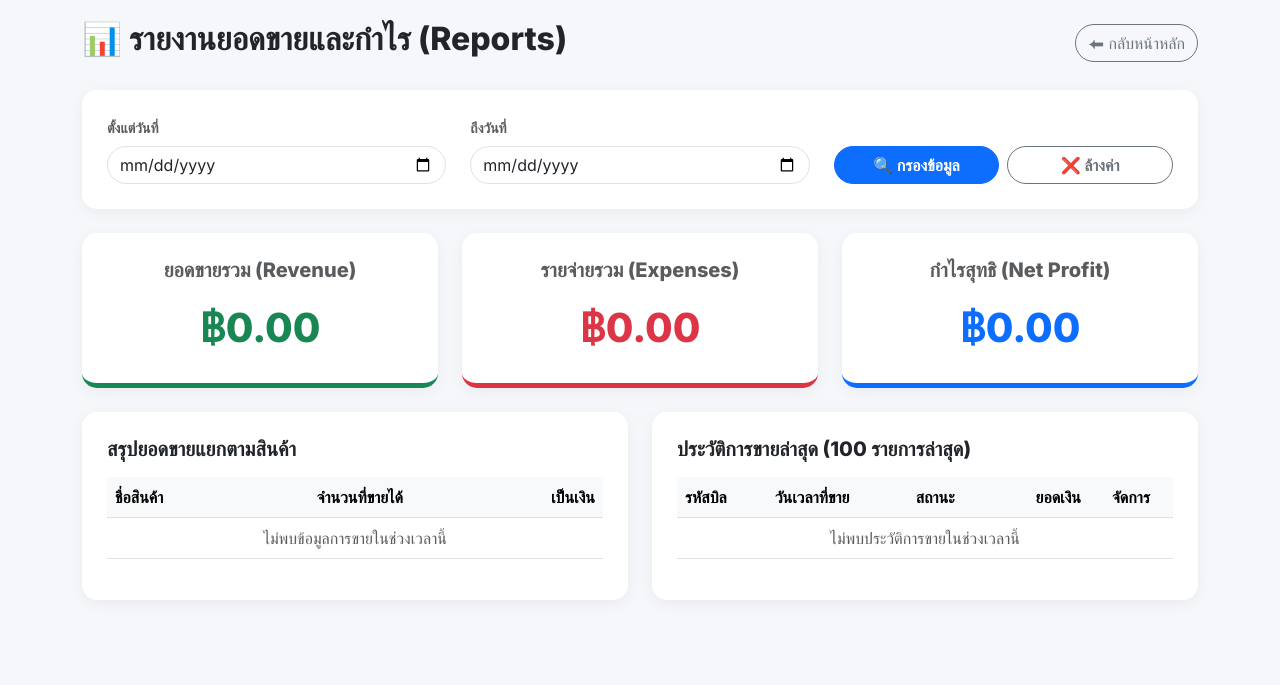
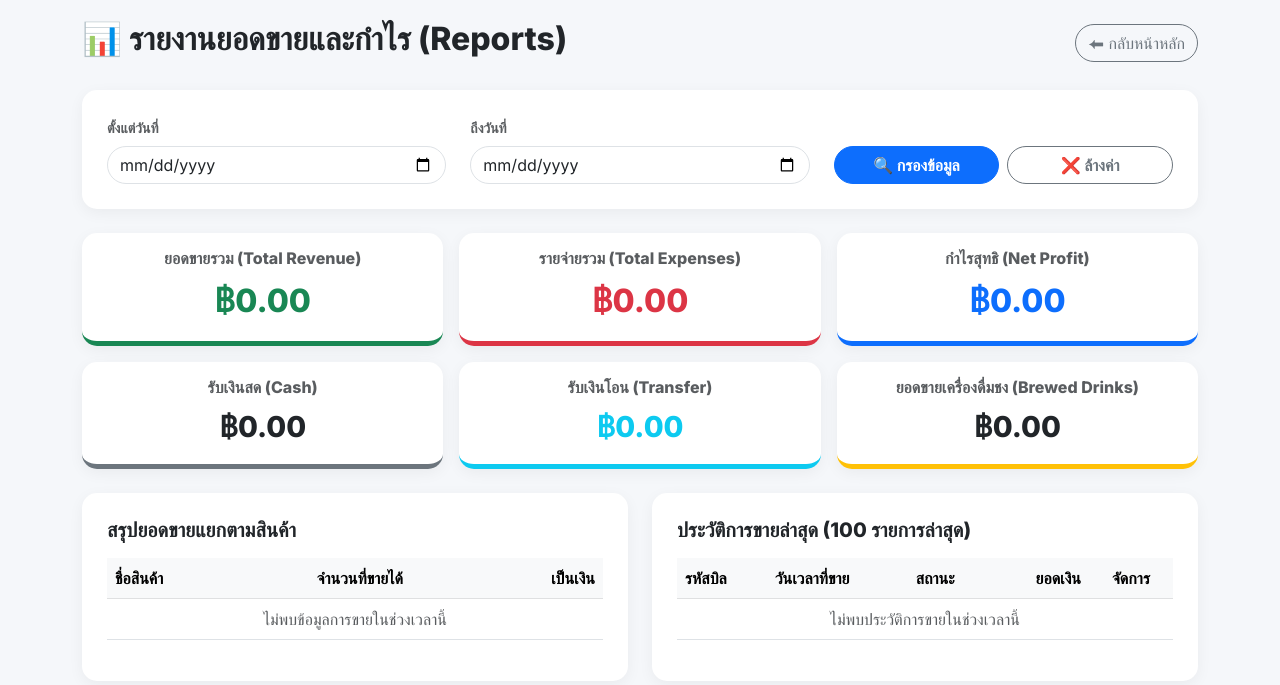
Before and after one commit to aodarmys-ops/pjcopyshop, a Flask app: page /reports in a window 1280 px wide. Shown: the top 685 px of the page. Run offline with Flask 3, Linux system fonts and the light colour scheme; data that the repository does not hold is empty.

Commit message:
Add cash, transfer, and brewed drink totals to Reports dashboard

```diff
--- a/app.py
+++ b/app.py
@@ -556,6 +556,8 @@ def get_reports():
 
     # Base queries
     sales_query = "SELECT SUM(total_amount) as total_revenue FROM Sales WHERE payment_status != 'ยกเลิกบิล'"
+    cash_query = "SELECT SUM(total_amount) as cash_total FROM Sales WHERE payment_status != 'ยกเลิกบิล' AND payment_method = 'Cash'"
+    transfer_query = "SELECT SUM(total_amount) as transfer_total FROM Sales WHERE payment_status != 'ยกเลิกบิล' AND payment_method = 'PromptPay'"
     expenses_query = "SELECT SUM(amount) as total_expenses FROM Expenses WHERE 1=1"
     recent_sales_query = "SELECT * FROM Sales WHERE 1=1"
     item_sales_query = """
@@ -564,6 +566,13 @@ def get_reports():
         JOIN Sales s ON si.sale_id = s.id
         JOIN Products_Services p ON si.product_id = p.id
         WHERE s.payment_status != 'ยกเลิกบิล'
+    """
+    brewed_query = """
+        SELECT SUM(si.qty * si.price) as brewed_total
+        FROM Sale_Items si
+        JOIN Sales s ON si.sale_id = s.id
+        JOIN Products_Services p ON si.product_id = p.id
+        WHERE s.payment_status != 'ยกเลิกบิล' AND p.type = 'Brewed Drink'
     """
 
     params = []
@@ -576,11 +585,14 @@ def get_reports():
 
         date_filter = " AND timestamp >= ? AND timestamp <= ?"
         sales_query += date_filter
+        cash_query += date_filter
+        transfer_query += date_filter
         expenses_query += date_filter
         recent_sales_query += date_filter
 
         # for join query
         item_sales_query += " AND s.timestamp >= ? AND s.timestamp <= ?"
+        brewed_query += " AND s.timestamp >= ? AND s.timestamp <= ?"
 
         # params for each query
         params = [start, end]
@@ -588,6 +600,15 @@ def get_reports():
     # Total Revenue from Sales (excluding voided)
     sales_result = conn.execute(sales_query, params).fetchone()
     total_revenue = sales_result['total_revenue'] if sales_result['total_revenue'] else 0.0
+
+    cash_result = conn.execute(cash_query, params).fetchone()
+    cash_total = cash_result['cash_total'] if cash_result['cash_total'] else 0.0
+
+    transfer_result = conn.execute(transfer_query, params).fetchone()
+    transfer_total = transfer_result['transfer_total'] if transfer_result['transfer_total'] else 0.0
+
+    brewed_result = conn.execute(brewed_query, params).fetchone()
+    brewed_total = brewed_result['brewed_total'] if brewed_result['brewed_total'] else 0.0
 
     # Total Expenses
     expenses_result = conn.execute(expenses_query, params).fetchone()
@@ -607,6 +628,9 @@ def get_reports():
 
     return jsonify({
         "total_revenue": total_revenue,
+        "cash_total": cash_total,
+        "transfer_total": transfer_total,
+        "brewed_total": brewed_total,
         "total_expenses": total_expenses,
         "net_profit": net_profit,
         "recent_sales": [dict(ix) for ix in recent_sales],
--- a/templates/reports.html
+++ b/templates/reports.html
@@ -38,28 +38,48 @@
         </div>
 
         <!-- Dashboard Stats -->
-        <div class="row g-4 mb-4">
+        <div class="row g-3 mb-4">
             <!-- Revenue -->
             <div class="col-md-4">
-                <div class="glass-card text-center border-bottom border-5 border-success">
-                    <h5 class="text-muted fw-bold mb-3">ยอดขายรวม (Revenue)</h5>
-                    <div class="stat-value text-success" id="valRevenue">฿0.00</div>
+                <div class="glass-card text-center border-bottom border-5 border-success p-3">
+                    <h6 class="text-muted fw-bold mb-2">ยอดขายรวม (Total Revenue)</h6>
+                    <div class="stat-value text-success" id="valRevenue" style="font-size: 2rem;">฿0.00</div>
                 </div>
             </div>
 
             <!-- Expenses -->
             <div class="col-md-4">
-                <div class="glass-card text-center border-bottom border-5 border-danger">
-                    <h5 class="text-muted fw-bold mb-3">รายจ่ายรวม (Expenses)</h5>
-                    <div class="stat-value text-danger" id="valExpenses">฿0.00</div>
+                <div class="glass-card text-center border-bottom border-5 border-danger p-3">
+                    <h6 class="text-muted fw-bold mb-2">รายจ่ายรวม (Total Expenses)</h6>
+                    <div class="stat-value text-danger" id="valExpenses" style="font-size: 2rem;">฿0.00</div>
                 </div>
             </div>
 
             <!-- Net Profit -->
             <div class="col-md-4">
-                <div class="glass-card text-center border-bottom border-5 border-primary">
-                    <h5 class="text-muted fw-bold mb-3">กำไรสุทธิ (Net Profit)</h5>
-                    <div class="stat-value text-primary" id="valNetProfit">฿0.00</div>
+                <div class="glass-card text-center border-bottom border-5 border-primary p-3">
+                    <h6 class="text-muted fw-bold mb-2">กำไรสุทธิ (Net Profit)</h6>
+                    <div class="stat-value text-primary" id="valNetProfit" style="font-size: 2rem;">฿0.00</div>
+                </div>
+            </div>
+
+            <!-- Detail Breakdown -->
+            <div class="col-md-4">
+                <div class="glass-card text-center border-bottom border-5 border-secondary p-3">
+                    <h6 class="text-muted fw-bold mb-2">รับเงินสด (Cash)</h6>
+                    <div class="stat-value text-dark" id="valCash" style="font-size: 1.8rem;">฿0.00</div>
+                </div>
+            </div>
+            <div class="col-md-4">
+                <div class="glass-card text-center border-bottom border-5 border-info p-3">
+                    <h6 class="text-muted fw-bold mb-2">รับเงินโอน (Transfer)</h6>
+                    <div class="stat-value text-info" id="valTransfer" style="font-size: 1.8rem;">฿0.00</div>
+                </div>
+            </div>
+            <div class="col-md-4">
+                <div class="glass-card text-center border-bottom border-5 border-warning p-3">
+                    <h6 class="text-muted fw-bold mb-2">ยอดขายเครื่องดื่มชง (Brewed Drinks)</h6>
+                    <div class="stat-value text-warning text-dark" id="valBrewed" style="font-size: 1.8rem;">฿0.00</div>
                 </div>
             </div>
         </div>
@@ -134,6 +154,9 @@
             // Update Stats
             document.getElementById('valRevenue').innerText = fmt(data.total_revenue);
             document.getElementById('valExpenses').innerText = fmt(data.total_expenses);
+            document.getElementById('valCash').innerText = fmt(data.cash_total);
+            document.getElementById('valTransfer').innerText = fmt(data.transfer_total);
+            document.getElementById('valBrewed').innerText = fmt(data.brewed_total);
 
             const profitEl = document.getElementById('valNetProfit');
             profitEl.innerText = fmt(data.net_profit);
```
